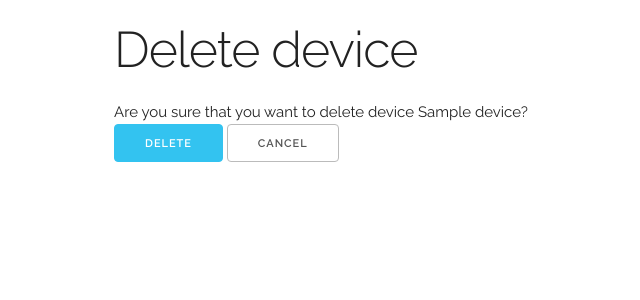
After one commit to HanATock/pi-server, a Flask app: page /devices/delete/1 in a window 1280 px wide. The commit adds this page. Shown: the top 300 px of the page, without its empty margins (46-686 px from the left). Run offline with Flask 2, Linux system fonts and the light colour scheme; tables that the repository leaves empty hold one stand-in row (values such as "Sample post").

Commit message:
Added delete device functionality.

```diff
--- /dev/null
+++ b/piserver/templates/devices/confirm_delete.html
@@ -0,0 +1,12 @@
+{% extends 'base.html' %}
+
+{% block body %}
+    <h1>Delete device</h1>
+    <form method="POST">
+        Are you sure that you want to delete device {{ device.name }}?
+
+        <br />
+        <input type="submit" class="button button-primary" value="Delete" />
+        <a class="button" href="{{ url_for('list_devices') }}">Cancel</a>
+    </form>
+{% endblock %}
--- a/piserver/templates/devices/list.html
+++ b/piserver/templates/devices/list.html
@@ -25,7 +25,7 @@
                     <td>{{ device.current_value }} {{ device.unit }}</td>
                     <td style="text-align: right">
                         <a class="button" href="{{ url_for('edit_device', id=device.id) }}">Edit</a>
-                        <a class="button">Delete</a>
+                        <a class="button" href="{{ url_for('delete_device', id=device.id)}}">Delete</a>
                     </td>
                 </tr>
             {% endfor %}
--- a/piserver/views.py
+++ b/piserver/views.py
@@ -1,5 +1,5 @@
-from flask import render_template, redirect, url_for
-
+from flask import render_template, redirect, request, url_for
+from flask_wtf import Form
 from piserver import app, db
 from piserver.db_models import Device
 from piserver.forms import DeviceForm
@@ -27,7 +27,6 @@ def create_device():
 
 @app.route('/devices/edit/<int:id>', methods=['GET', 'POST'])
 def edit_device(id):
-
     device = Device.query.get_or_404(id)
     form = DeviceForm(obj=device)
     if form.validate_on_submit():
@@ -38,3 +37,15 @@ def edit_device(id):
         return redirect(url_for('list_devices'))
 
     return render_template('devices/edit.html', form=form, device=device)
+
+
+@app.route('/devices/delete/<int:id>', methods=['GET', 'POST'])
+def delete_device(id):
+    device = Device.query.get_or_404(id)
+    if request.method == 'POST':
+        db.session.delete(device)
+        db.session.commit()
+
+        return redirect(url_for('list_devices'))
+
+    return render_template('devices/confirm_delete.html', device=device)
```
